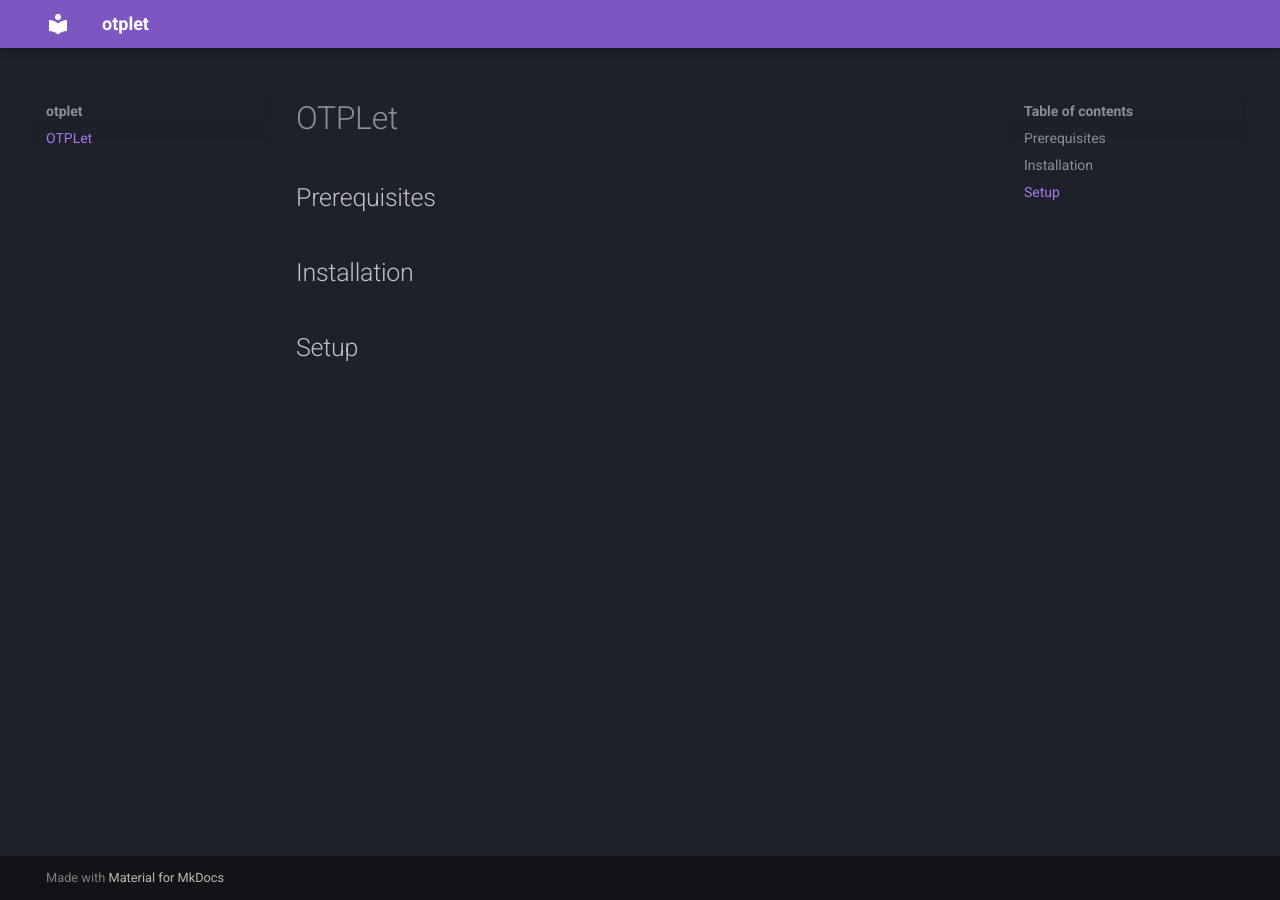
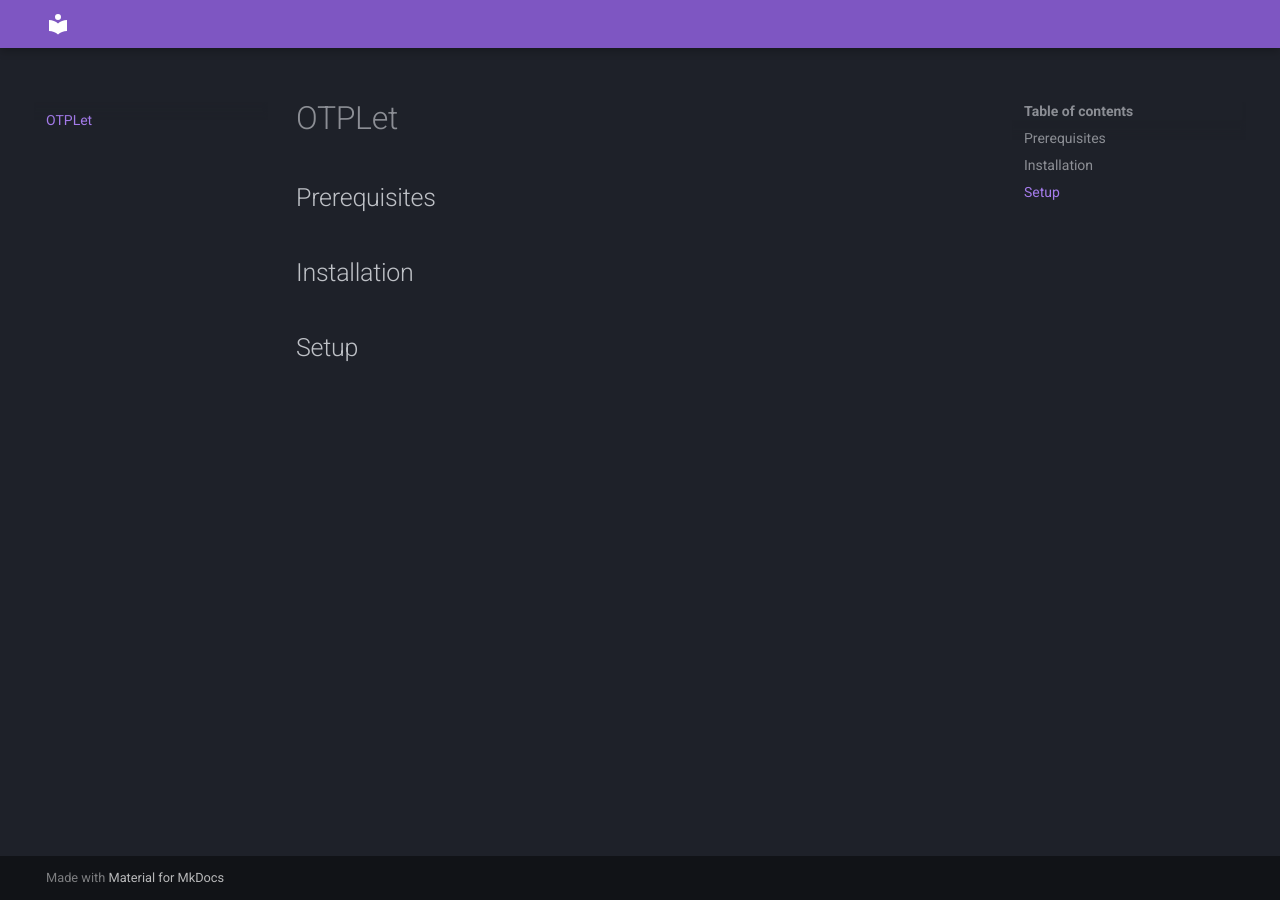
Before and after one commit to spetix/otplet, an MkDocs documentation site: the page built from docs/index.md, in a window 1280 px wide. Built offline with MkDocs 1.6.1 and Material for MkDocs 9.7.7, drawn with Linux system fonts in a browser that asks for light colours; the version menu is left out.

Commit message:
site creation (#10)
* theme

* show mike version

* show mike version

* create dir structure for site

* maintain versions folder

* update pipeline

* adjusted wf

* updated wf

* site index

```diff
--- a/mkdocs.yml
+++ b/mkdocs.yml
@@ -1,9 +1,9 @@
-site_name: otplet
 site_dir: site
 docs_dir: docs
+site_url: https://otplet.cassano.fe.it
 
 plugins:
-- mike
+  - mike
 
 theme:
   name: material
@@ -12,5 +12,9 @@ theme:
     primary: deep purple
     accent: cyan
 
+extra:
+  version:
+    provider: mike
+
 extra_css:
   - /assets/theme.css
```
Also changed, not shown: site/assets/js/versions.js (added), site/assets/style.css (added), site/assets/theme.css (renamed from assets/theme.css), site/index.html (added), 2 other files.
